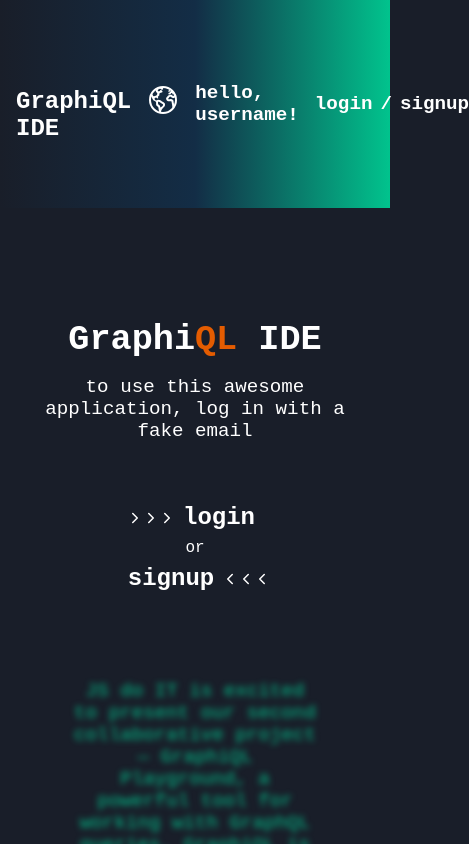
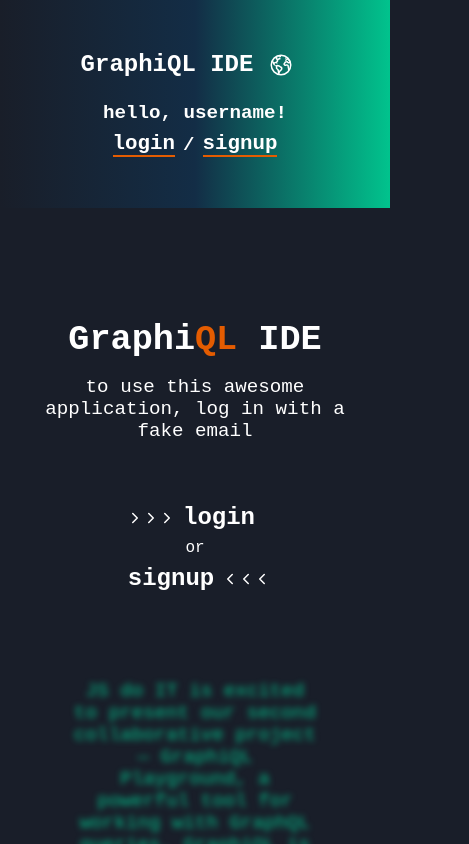
Before and after one commit to xu69ux/graphiql-app, a React (Vite) app: page / in a window 390 px wide. Shown: the top 844 px of the page, 469 px wide, since content can reach past the window. Built offline with nearby package versions, Linux system fonts and the light colour scheme; no server answers.

Commit message:
feat: update media queries for header, remove pre-push commit temporarily

```diff
--- a/src/components/Header.tsx
+++ b/src/components/Header.tsx
@@ -16,7 +16,6 @@
   const location = useLocation();
   const [user, loading] = useAuthState(auth);
   const storedName = sessionStorage.getItem('userName');
-  const isStoredName = sessionStorage.getItem('userName') !== null;
   const [isLoading, setIsLoading] = useState(false);
   const [isScrolled, setIsScrolled] = useState(false);
   const showMessage = useShowMessage();
@@ -69,9 +68,8 @@
   const renderUser = () => {
     return (
       <>
-        {isStoredName && (
+        {user && (
           <>
-            <Greeting name={storedName} isLoading={isLoading} />
             {location.pathname !== '/graphiql' && (
               <>
                 <Link to='/graphiql' className='header-link'>
@@ -92,7 +90,6 @@
   const renderNoUser = () => {
     return (
       <>
-        <Greeting name={null} isLoading={false} />
         <Link to='/login' className='header-link'>
           {translations[language]?.login}
         </Link>
@@ -115,6 +112,11 @@
           <LanguageMenu isScrolled={isScrolled} />
         </div>
         <div className='navigation-right'>
+          {storedName ? (
+            <Greeting name={storedName} isLoading={isLoading} />
+          ) : (
+            <Greeting name={null} isLoading={isLoading} />
+          )}
           <div className='header-links'>
             {user ? renderUser() : renderNoUser()}
           </div>
--- a/src/components/LanguageMenu.tsx
+++ b/src/components/LanguageMenu.tsx
@@ -15,7 +15,10 @@
   const { language, setLanguage } = languageContext;
 
   return (
-    <div className='lang-menu' onClick={() => toggleDropdown(!isDropdownOpen)}>
+    <div
+      className={`lang-menu ${isScrolled ? 'scrolled' : ''}`}
+      onClick={() => toggleDropdown(!isDropdownOpen)}
+    >
       <IoEarthOutline
         className={`lang-icon ${isScrolled ? 'scrolled' : ''}`}
         title={translations[language]?.titleLanguage}
--- a/src/styles/Greeting.css
+++ b/src/styles/Greeting.css
@@ -7,3 +7,30 @@
   margin-right: 1rem;
   transition: color 0.2s ease-in-out;
 }
+
+@media screen and (max-width: 850px) {
+  .greeting {
+    margin-right: 0;
+    margin-bottom: 0.5rem;
+  }
+}
+
+@media screen and (max-width: 610px) {
+  .greeting {
+    margin-right: 1rem;
+    margin-bottom: 0;
+  }
+}
+
+@media screen and (max-width: 550px) {
+  .greeting {
+    margin-right: 0;
+    margin-bottom: 0.5rem;
+  }
+}
+
+@media screen and (max-width: 400px) {
+  .greeting {
+    font-size: 1.2rem;
+  }
+}
--- a/src/styles/Header.css
+++ b/src/styles/Header.css
@@ -5,9 +5,9 @@
   flex-direction: row;
   justify-content: space-between;
   align-items: center;
-  height: 4rem;
+  height: 5rem;
   background: linear-gradient(90deg, var(--dark), var(--blue), var(--green));
-  padding: 1rem;
+  padding: 1rem 2rem;
   z-index: 10;
 }
 
@@ -34,13 +34,14 @@
   font-size: 1.2rem;
   font-family: 'Courier New', Courier, monospace;
   font-weight: bold;
-
   text-decoration: none;
   transition: all 0.2s ease-in-out;
+  border-bottom: 2px solid var(--extra);
 }
 
 .header-link:hover {
   color: var(--extra);
+  border-bottom: 2px solid var(--light);
 }
 
 .link-sep {
@@ -63,35 +64,43 @@
   color: var(--light);
 }
 
-@media screen and (max-width: 650px) {
+@media screen and (max-width: 850px) {
   .header {
-    height: 5rem;
+    height: 6rem;
+  }
+  .navigation-right {
+    flex-direction: column;
+    align-items: flex-end;
+  }
+}
+
+@media screen and (max-width: 610px) {
+  .header {
+    height: 8rem;
+  }
+
+  .navigation {
+    flex-direction: column;
+  }
+
+  .navigation-left {
+    margin-bottom: 1rem;
+  }
+
+  .navigation-right {
+    flex-direction: row;
+    align-items: center;
   }
 }
 
 @media screen and (max-width: 550px) {
   .header {
-    height: 6rem;
+    height: 10rem;
   }
 
-  .btn-header {
-    margin-bottom: 0.3rem;
-    margin-left: auto;
-  }
-}
-
-@media screen and (max-width: 450px) {
-  .header {
+  .navigation-right {
     flex-direction: column;
-    justify-content: center;
-    height: 8rem;
-  }
-
-  .btn-header {
-    margin: 0 0 0.8rem 0;
-    height: 3rem;
-    min-width: 8rem;
-    font-size: 1.5rem;
+    align-items: center;
   }
 }
 
@@ -99,4 +108,12 @@
   .header {
     height: 13rem;
   }
+
+  .header-link {
+    font-size: 1.3rem;
+  }
+
+  .navigation-left {
+    margin-bottom: 1.5rem;
+  }
 }
--- a/src/styles/LanguageMenu.css
+++ b/src/styles/LanguageMenu.css
@@ -1,11 +1,13 @@
 .lang-icon {
   color: var(--light);
   font-size: 1.5rem;
-  margin-bottom: 0.5rem;
-  margin-left: 1rem;
   margin-right: 1rem;
   position: relative;
   transition: transform 0.2s ease-in-out;
+}
+
+.lang-icon.scrolled {
+  color: var(--dark);
 }
 
 .lang-icon:hover {
@@ -13,11 +15,18 @@
 }
 
 .lang-menu {
+  position: relative;
   display: flex;
   flex-direction: row;
+  color: var(--light);
+}
+
+.lang-menu.scrolled {
+  color: var(--dark);
 }
 
 .lang-dropdown {
+  position: absolute;
   display: flex;
   flex-direction: row;
   opacity: 0;
@@ -27,42 +36,52 @@
     visibility 0.3s ease-in-out;
 }
 
-.lang-menu:hover .lang-dropdown,
+.lang-dropdown,
 .lang-dropdown.open {
   opacity: 1;
   visibility: visible;
 }
 
-.lang-dropdown button {
-  color: var(--light);
-  font-size: 0.9rem;
+.lang-menu button {
+  color: inherit;
+  font-size: 1rem;
   text-decoration: none;
   background-color: transparent;
   border: none;
   display: block;
   margin-right: 0.5rem;
+  cursor: pointer;
   transition: all 0.2s ease-in-out;
-  cursor: pointer;
 }
 
-.lang-dropdown button.selected {
-  color: var(--green);
+.lang-menu button.selected {
+  color: var(--extra);
 }
 
-.lang-icon.scrolled {
-  color: var(--dark);
+.lang-menu.scrolled button.selected {
+  color: var(--light);
 }
 
-@media screen and (max-width: 450px) {
-  .lang-icon {
-    font-size: 2rem;
-  }
-
+@media screen and (max-width: 610px) {
   .lang-icon.scrolled {
     color: var(--light);
   }
 
-  .lang-dropdown button {
-    font-size: 1.2rem;
+  .lang-menu.scrolled {
+    color: var(--light);
+  }
+
+  .lang-menu.scrolled button.selected {
+    color: var(--extra);
   }
 }
+
+@media screen and (max-width: 400px) {
+  .lang-dropdown {
+    flex-direction: column;
+  }
+
+  .lang-menu button {
+    margin: 0 0.3rem 0.3rem 0;
+  }
+}
--- a/src/styles/Logo.css
+++ b/src/styles/Logo.css
@@ -1,10 +1,9 @@
 .logo {
   position: relative;
-  height: 2rem;
   width: fit-content;
   margin-right: 1rem;
   font-weight: bold;
-  font-size: large;
+  font-size: 1.2rem;
   color: var(--light);
   cursor: pointer;
 }
@@ -18,7 +17,7 @@
   position: absolute;
   width: 0;
   height: 2px;
-  bottom: 0.3rem;
+  bottom: 0;
   left: 0;
   background-color: var(--extra);
   transition: width 0.3s ease-in-out;
@@ -28,19 +27,18 @@
   width: 100%;
 }
 
-@media screen and (max-width: 650px) {
+@media screen and (max-width: 610px) {
   .logo {
-    font-size: medium;
-    margin-right: 0;
+    font-size: 1.3rem;
+  }
+
+  .logo.scrolled {
+    color: var(--light);
   }
 }
 
-@media screen and (max-width: 450px) {
+@media screen and (max-width: 400px) {
   .logo {
-    font-size: x-large;
-  }
-
-  .logo.logo.scrolled {
-    color: var(--light);
+    font-size: 1.5rem;
   }
 }
```
Also changed, not shown: 1 other file (tests, documents, lock files or other folders).
